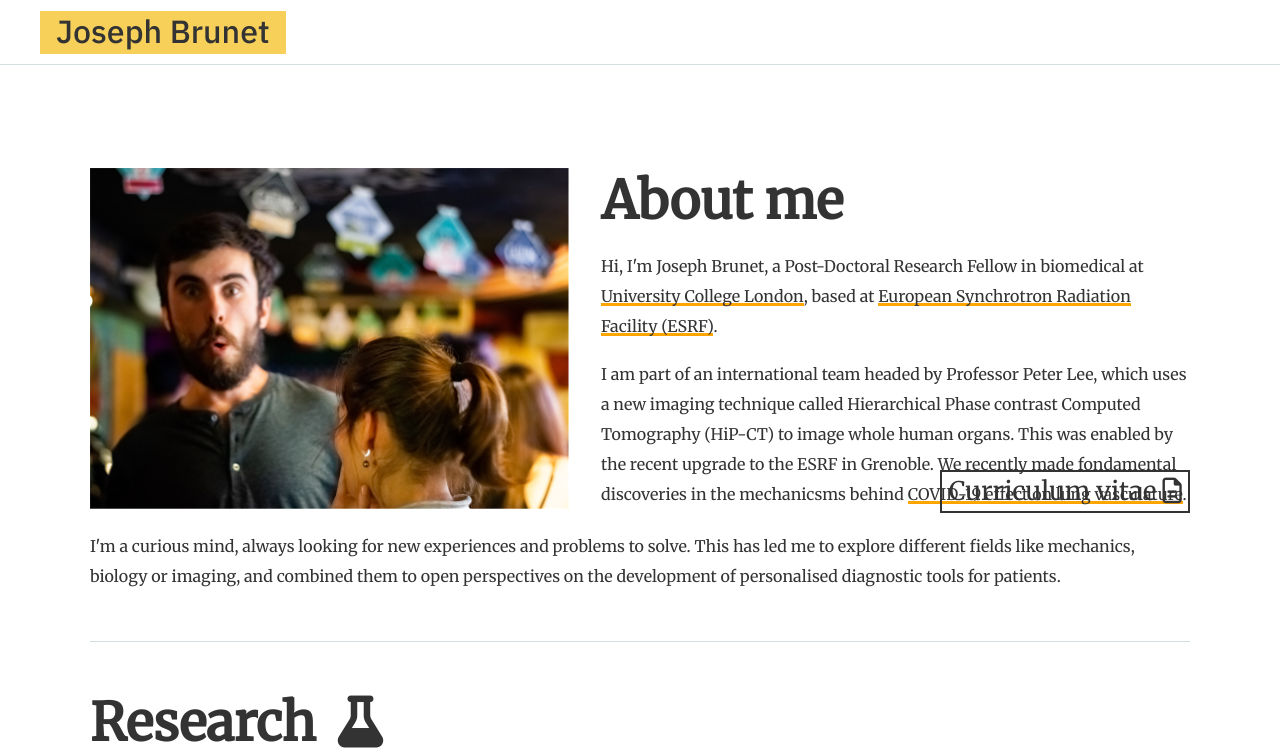
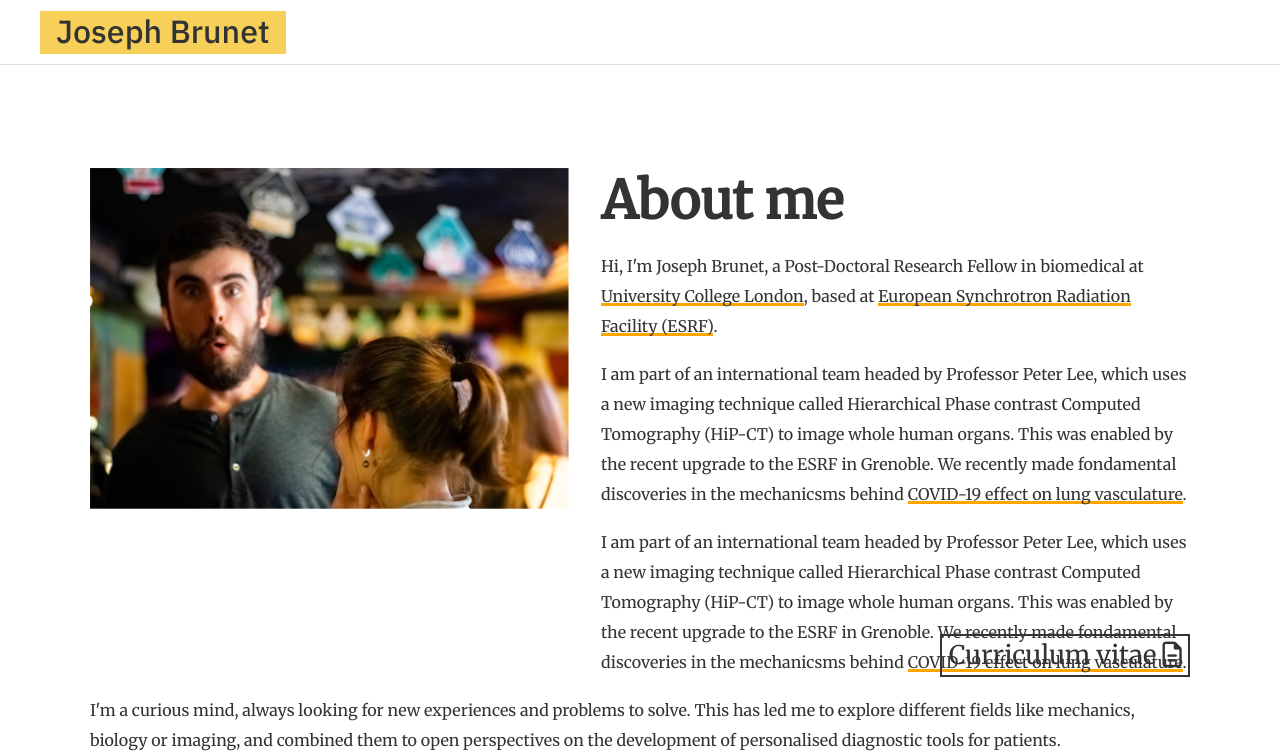
Before and after one commit to JosephBrunet/JosephBrunet.github.io, a Jekyll site: the page built from index.html, in a window 1280 px wide and 900 px high, cut to the strip 0-752 px from the top of the window. Built offline with Jekyll 4.4.1, drawn with Linux system fonts in a browser that asks for light colours; nearby versions of some CDN libraries; some web fonts are replaced.

Commit message:
Update index.html

```diff
--- a/index.html
+++ b/index.html
@@ -27,7 +27,9 @@
 			</p>
 			<p>
 	      			I am part of an international team headed by Professor Peter Lee, which uses a new imaging technique called Hierarchical Phase contrast Computed Tomography (HiP-CT) to image whole human organs. This was enabled by the recent upgrade to the ESRF in Grenoble. We recently made fondamental discoveries in the mechanicsms behind <a href="https://www.atsjournals.org/doi/full/10.1164/rccm.202103-0594IM" target="\_blank">COVID-19 effect on lung vasculature</a>.
-				<br>
+			</p>
+			<p>
+	      			I am part of an international team headed by Professor Peter Lee, which uses a new imaging technique called Hierarchical Phase contrast Computed Tomography (HiP-CT) to image whole human organs. This was enabled by the recent upgrade to the ESRF in Grenoble. We recently made fondamental discoveries in the mechanicsms behind <a href="https://www.atsjournals.org/doi/full/10.1164/rccm.202103-0594IM" target="\_blank">COVID-19 effect on lung vasculature</a>.
 			</p>
 			</div>
       <a id="cv_btn" href="assets/files/CV.pdf" target="_blank" rel="noopener noreferrer">Curriculum vitae  <i class="far fa-file-alt"></i></a>
```
